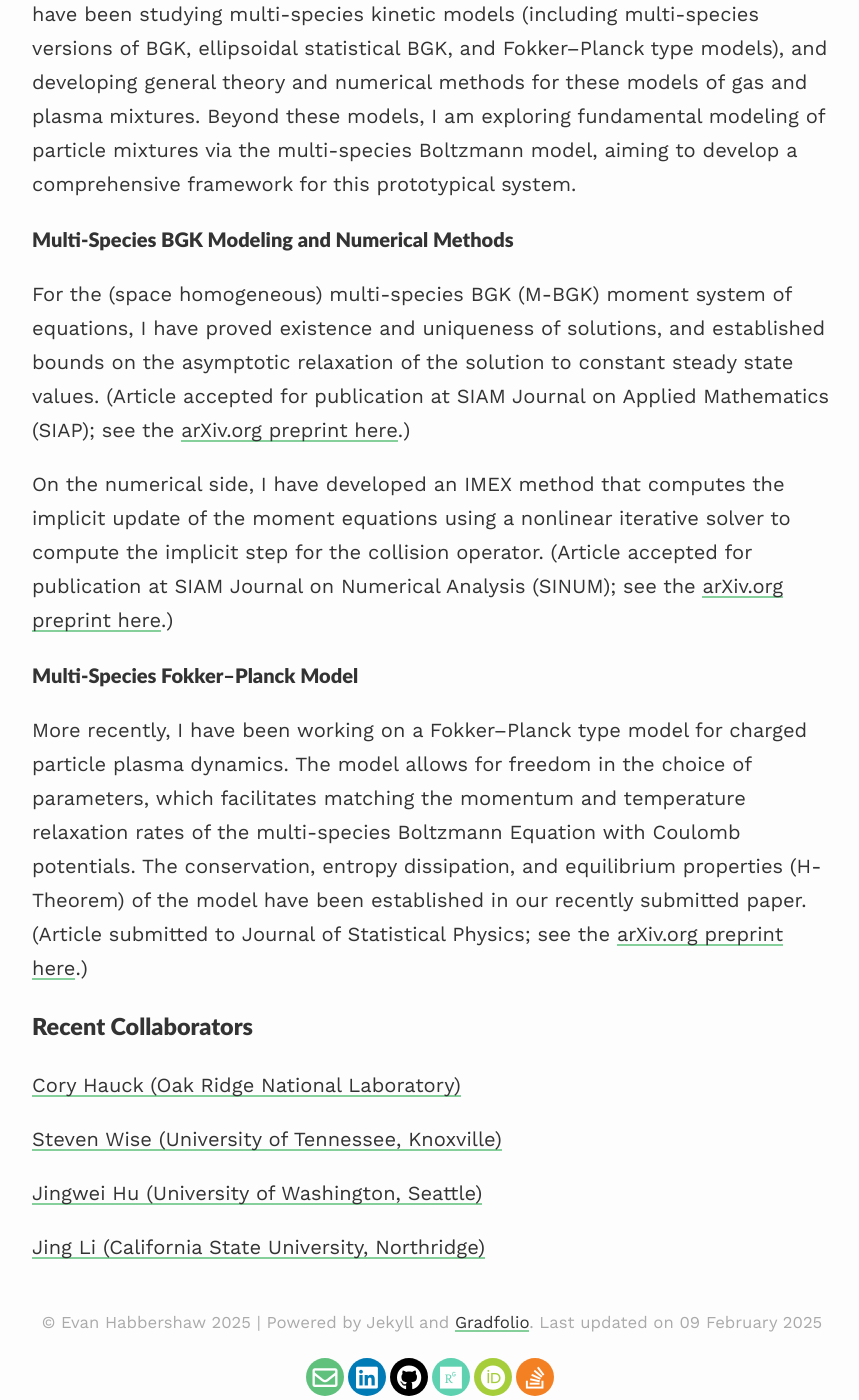
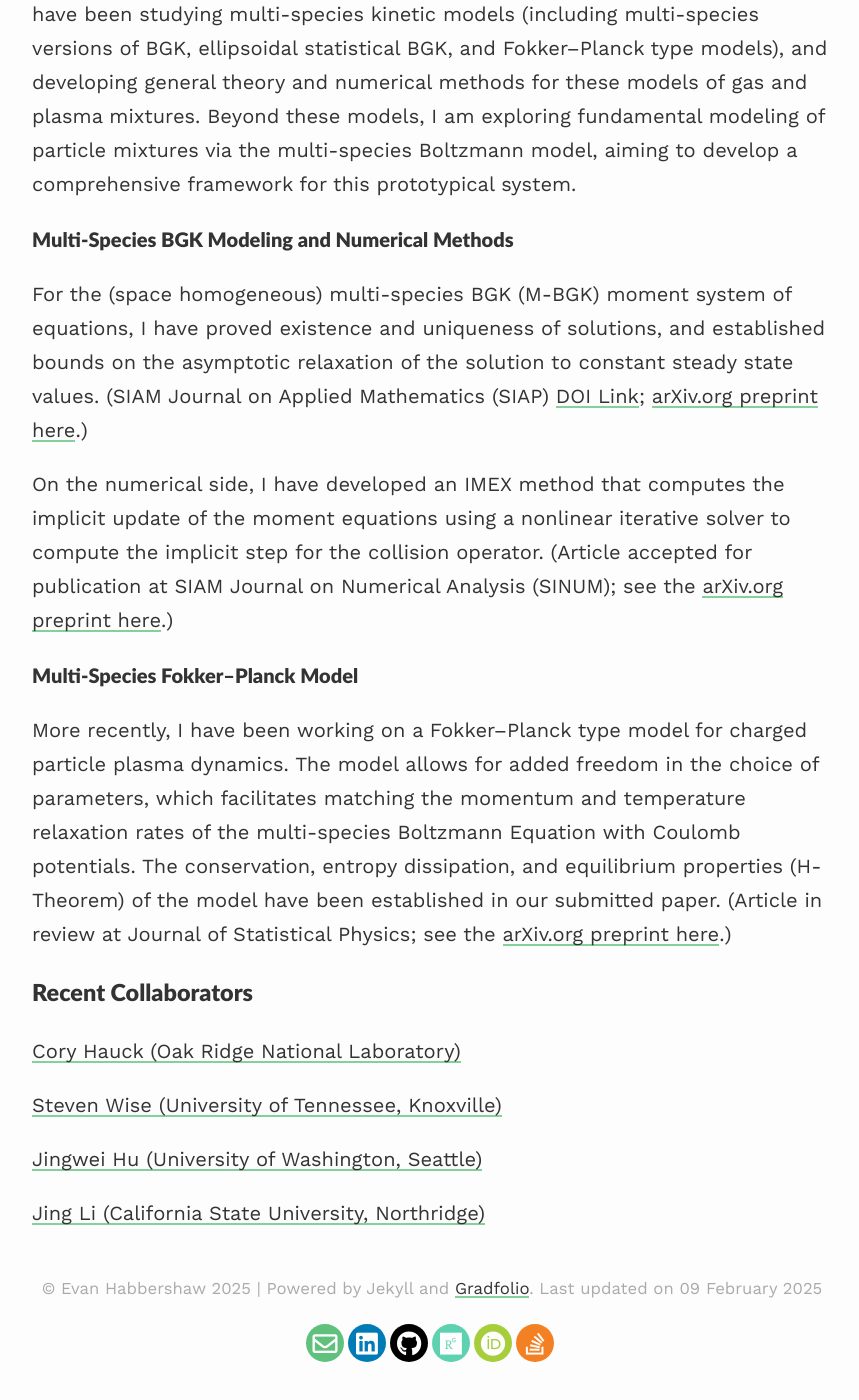
Before and after one commit to evanhabbershaw/evanhabbershaw.github.io, a Jekyll site: the page built from _pages/research.md, in a window 1280 px wide and 1400 px high, scrolled down 679 px. Shown: the whole window, without its empty margins (208-1067 px from the left). Built offline with Jekyll 4.4.1, drawn with Linux system fonts in a browser that asks for light colours; nearby versions of some CDN libraries; after the commit the page ends 2045 px from its top, so only the background shows below that.

Commit message:
Update research page
Include DOI link to SIAP page,

```diff
--- a/_pages/research.md
+++ b/_pages/research.md
@@ -15,13 +15,13 @@ I am currently funded through a DOE grant to develop theory and numerical method
 
 #### Multi-Species BGK Modeling and Numerical Methods
 
-For the (space homogeneous) multi-species BGK (M-BGK) moment system of equations, I have proved existence and uniqueness of solutions, and established bounds on the asymptotic relaxation of the solution to constant steady state values. (Article accepted for publication at SIAM Journal on Applied Mathematics (SIAP); see the [arXiv.org preprint here](https://arxiv.org/abs/2310.12885).)
+For the (space homogeneous) multi-species BGK (M-BGK) moment system of equations, I have proved existence and uniqueness of solutions, and established bounds on the asymptotic relaxation of the solution to constant steady state values. (SIAM Journal on Applied Mathematics (SIAP) [DOI Link](https://doi.org/10.1137/23M1596314); [arXiv.org preprint here](https://arxiv.org/abs/2310.12885).)
 
 On the numerical side, I have developed an IMEX method that computes the implicit update of the moment equations using a nonlinear iterative solver to compute the implicit step for the collision operator. (Article accepted for publication at SIAM Journal on Numerical Analysis (SINUM); see the [arXiv.org preprint here](https://arxiv.org/abs/2404.11775).)
 
 #### Multi-Species Fokker--Planck Model
 
-More recently, I have been working on a Fokker--Planck type model for charged particle plasma dynamics. The model allows for freedom in the choice of parameters, which facilitates matching the momentum and temperature relaxation rates of the multi-species Boltzmann Equation with Coulomb potentials. The conservation, entropy dissipation, and equilibrium properties (H-Theorem) of the model have been established in our recently submitted paper. (Article submitted to Journal of Statistical Physics; see the [arXiv.org preprint here](https://arxiv.org/abs/2404.11775).)
+More recently, I have been working on a Fokker--Planck type model for charged particle plasma dynamics. The model allows for added freedom in the choice of parameters, which facilitates matching the momentum and temperature relaxation rates of the multi-species Boltzmann Equation with Coulomb potentials. The conservation, entropy dissipation, and equilibrium properties (H-Theorem) of the model have been established in our submitted paper. (Article in review at Journal of Statistical Physics; see the [arXiv.org preprint here](https://arxiv.org/abs/2404.11775).)
 
 
 ### Recent Collaborators
```
